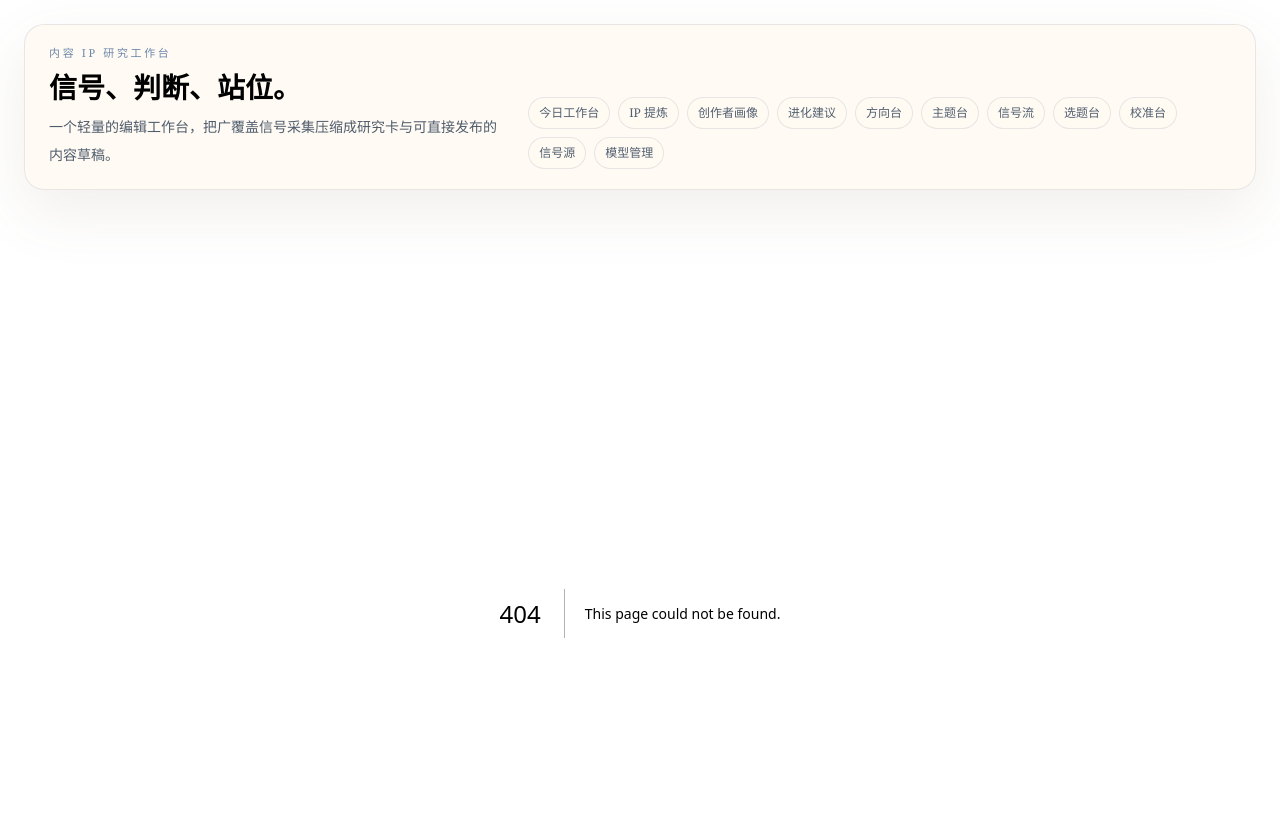
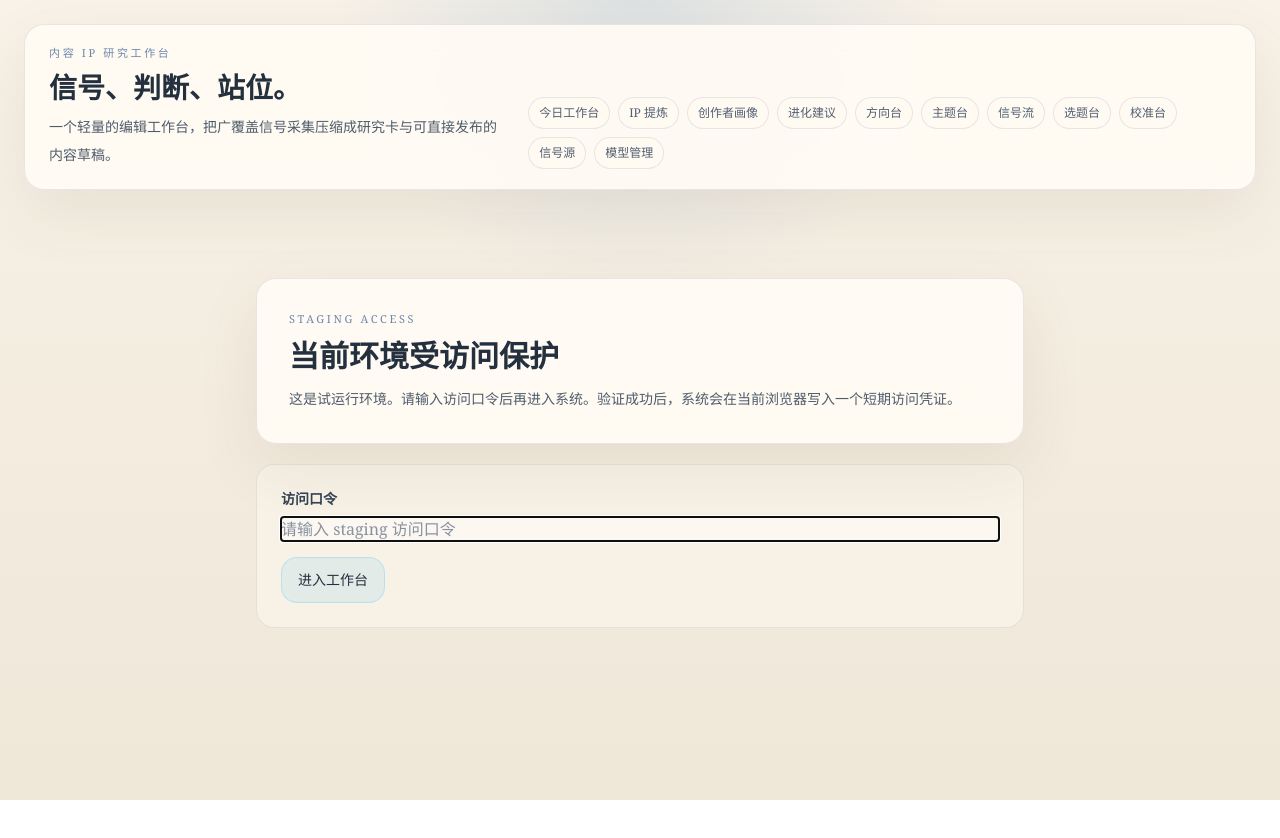
Before and after one commit to donnycui/Content-IP-Strategy, a Next.js app: page /access in a window 1280 px wide. Before the commit this address had no page. Shown: the top 838 px of the page. After the commit the page ends 800 px from the top, so only its background shows below. Built offline with nearby package versions, Linux system fonts and the light colour scheme.

Commit message:
Add staging access gate

```diff
--- /dev/null
+++ b/app/access/page.tsx
@@ -0,0 +1,20 @@
+import { AccessGateForm } from "@/components/access-gate-form";
+
+export const dynamic = "force-dynamic";
+
+export default function AccessPage() {
+  return (
+    <main className="mx-auto max-w-3xl space-y-5 pt-16">
+      <section className="panel px-8 py-8">
+        <div className="space-y-3">
+          <p className="section-kicker">Staging Access</p>
+          <h2 className="section-title mt-2">当前环境受访问保护</h2>
+          <p className="section-desc mt-3">
+            这是试运行环境。请输入访问口令后再进入系统。验证成功后，系统会在当前浏览器写入一个短期访问凭证。
+          </p>
+        </div>
+      </section>
+      <AccessGateForm />
+    </main>
+  );
+}
--- /dev/null
+++ b/app/api/access/unlock/route.ts
@@ -0,0 +1,71 @@
+import { NextRequest, NextResponse } from "next/server";
+import { getAccessCookieName, getAccessTtlSeconds, hashAccessValue, isStagingAccessEnabled } from "@/lib/staging-access";
+
+type UnlockResponse = {
+  ok: boolean;
+  error?: string;
+  data?: {
+    redirectTo: string;
+  };
+};
+
+export async function POST(request: NextRequest) {
+  if (!isStagingAccessEnabled()) {
+    return NextResponse.json<UnlockResponse>({
+      ok: true,
+      data: {
+        redirectTo: "/",
+      },
+    });
+  }
+
+  const body = (await request.json()) as {
+    password?: string;
+    next?: string;
+  };
+
+  const password = body.password?.trim() ?? "";
+  const expectedPassword = process.env.STAGING_ACCESS_PASSWORD?.trim() ?? "";
+
+  if (!password) {
+    return NextResponse.json<UnlockResponse>(
+      {
+        ok: false,
+        error: "请输入访问口令。",
+      },
+      { status: 400 },
+    );
+  }
+
+  if (password !== expectedPassword) {
+    return NextResponse.json<UnlockResponse>(
+      {
+        ok: false,
+        error: "访问口令不正确。",
+      },
+      { status: 401 },
+    );
+  }
+
+  const redirectTo = body.next?.startsWith("/") ? body.next : "/";
+  const cookieValue = await hashAccessValue(expectedPassword);
+
+  const response = NextResponse.json<UnlockResponse>({
+    ok: true,
+    data: {
+      redirectTo,
+    },
+  });
+
+  response.cookies.set({
+    name: getAccessCookieName(),
+    value: cookieValue,
+    httpOnly: true,
+    secure: true,
+    sameSite: "lax",
+    path: "/",
+    maxAge: getAccessTtlSeconds(),
+  });
+
+  return response;
+}
--- /dev/null
+++ b/components/access-gate-form.tsx
@@ -0,0 +1,76 @@
+"use client";
+
+import { useSearchParams } from "next/navigation";
+import { useState, useTransition } from "react";
+
+type UnlockResponse = {
+  ok: boolean;
+  error?: string;
+  data?: {
+    redirectTo: string;
+  };
+};
+
+export function AccessGateForm() {
+  const searchParams = useSearchParams();
+  const [password, setPassword] = useState("");
+  const [error, setError] = useState("");
+  const [isPending, startTransition] = useTransition();
+
+  const next = searchParams.get("next") || "/";
+
+  function handleSubmit(event: React.FormEvent<HTMLFormElement>) {
+    event.preventDefault();
+
+    startTransition(async () => {
+      try {
+        setError("");
+
+        const response = await fetch("/api/access/unlock", {
+          method: "POST",
+          headers: {
+            "Content-Type": "application/json",
+          },
+          body: JSON.stringify({
+            password,
+            next,
+          }),
+        });
+
+        const result = (await response.json()) as UnlockResponse;
+
+        if (!response.ok || !result.ok) {
+          throw new Error(result.error ?? "口令验证失败。");
+        }
+
+        window.location.href = result.data?.redirectTo || "/";
+      } catch (submitError) {
+        setError(submitError instanceof Error ? submitError.message : "口令验证失败。");
+      }
+    });
+  }
+
+  return (
+    <form className="subpanel space-y-4 px-6 py-6" onSubmit={handleSubmit}>
+      <div className="space-y-2">
+        <p className="text-sm font-semibold text-slate-700">访问口令</p>
+        <input
+          autoFocus
+          className="field w-full"
+          onChange={(event) => setPassword(event.target.value)}
+          placeholder="请输入 staging 访问口令"
+          type="password"
+          value={password}
+        />
+      </div>
+      <button
+        className="rounded-2xl border border-sky-300/40 bg-sky-400/10 px-4 py-3 text-sm transition hover:border-sky-200 hover:bg-sky-400/20 disabled:opacity-50"
+        disabled={isPending}
+        type="submit"
+      >
+        {isPending ? "验证中..." : "进入工作台"}
+      </button>
+      {error ? <p className="text-sm text-rose-600">{error}</p> : null}
+    </form>
+  );
+}
--- /dev/null
+++ b/lib/staging-access.ts
@@ -0,0 +1,25 @@
+const ACCESS_COOKIE_NAME = "creator_os_stage";
+const ACCESS_TTL_SECONDS = 60 * 60 * 12;
+
+function toHex(buffer: ArrayBuffer) {
+  return Array.from(new Uint8Array(buffer))
+    .map((byte) => byte.toString(16).padStart(2, "0"))
+    .join("");
+}
+
+export async function hashAccessValue(value: string) {
+  const digest = await crypto.subtle.digest("SHA-256", new TextEncoder().encode(value));
+  return toHex(digest);
+}
+
+export function getAccessCookieName() {
+  return ACCESS_COOKIE_NAME;
+}
+
+export function getAccessTtlSeconds() {
+  return ACCESS_TTL_SECONDS;
+}
+
+export function isStagingAccessEnabled() {
+  return Boolean(process.env.STAGING_ACCESS_PASSWORD?.trim());
+}
```
Also changed, not shown: middleware.ts (added, +53 -0 lines), 2 other files (tests, documents, lock files or other folders).
